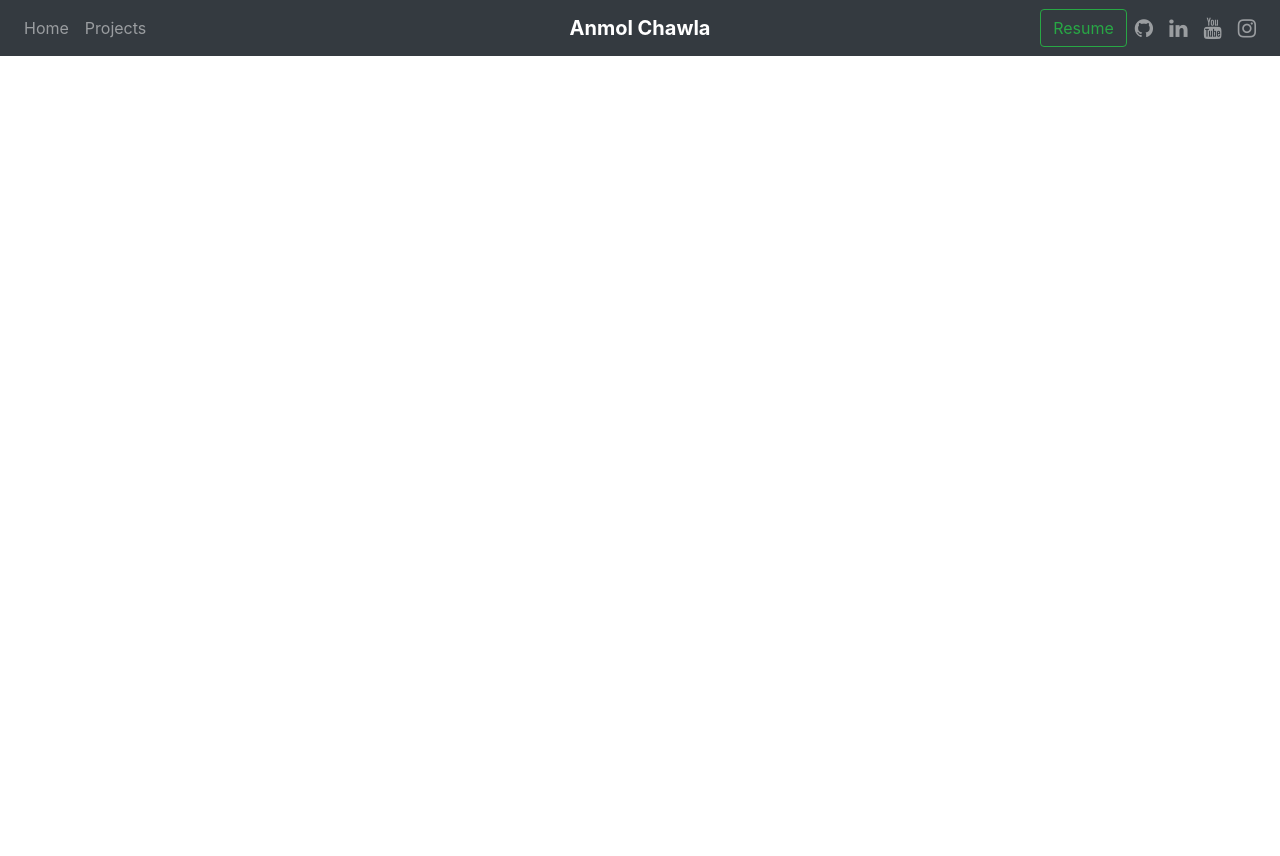
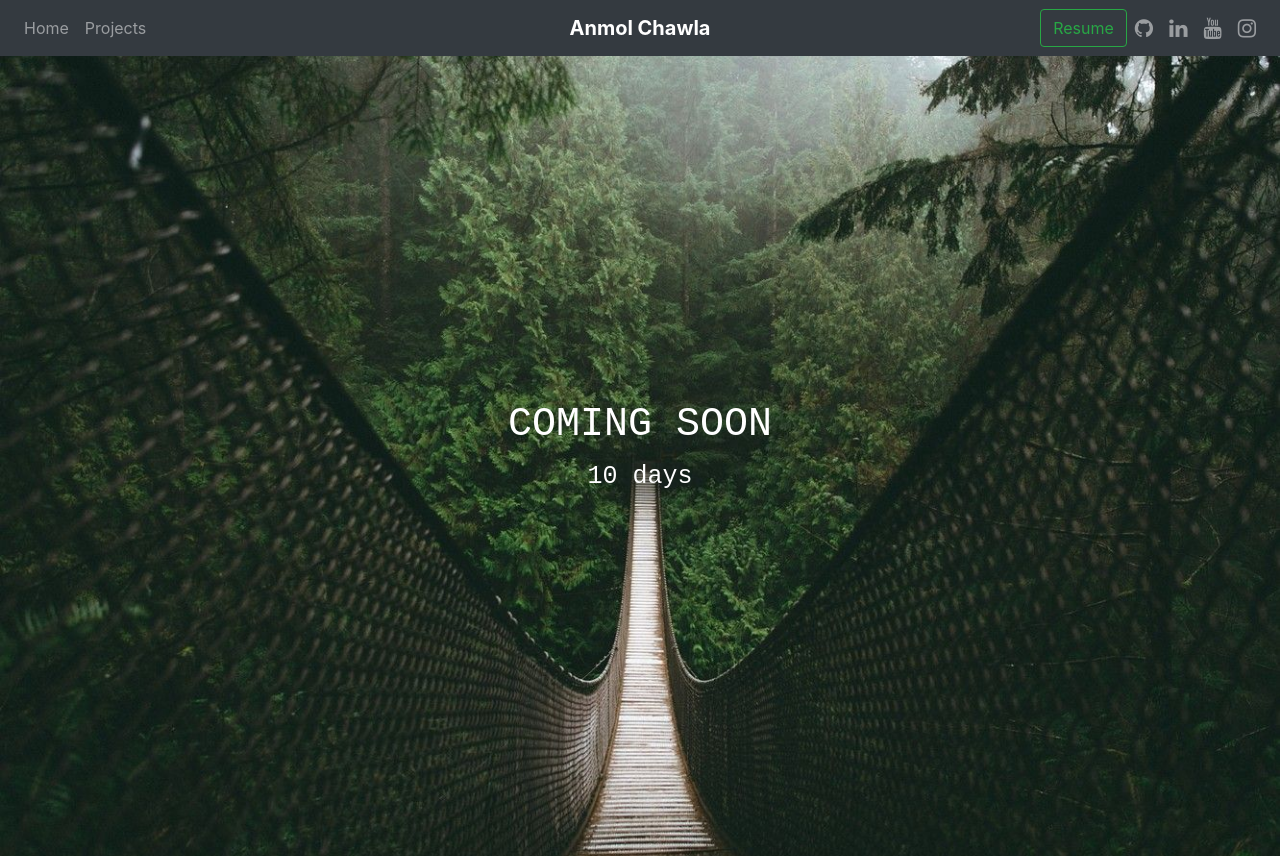
Before and after one commit to anmolchawla/mywebsite, a Flask app: page /projects/ml in a window 1280 px wide. Before the commit the page ends 56 px from the top, so only its background shows below. Run offline with Flask 2, Linux system fonts and the light colour scheme; some libraries are stand-ins or nearby versions.

Commit message:
Added Coming Soon Functionality.

```diff
--- /dev/null
+++ b/static/css/project_ml.css
@@ -0,0 +1,52 @@
+/* Set height to 100% for body and html to enable the background image to cover the whole page: */
+body, html {
+  height: 100%
+}
+
+.bgimg {
+  /* Background image */
+  background-image: url('/static/img/comingsoon.jpg');
+  /* Full-screen */
+  height: 100%;
+  /* Center the background image */
+  background-position: center;
+  /* Scale and zoom in the image */
+  background-size: cover;
+  /* Add position: relative to enable absolutely positioned elements inside the image (place text) */
+  position: relative;
+  /* Add a white text color to all elements inside the .bgimg container */
+  color: white;
+  /* Add a font */
+  font-family: "Courier New", Courier, monospace;
+  /* Set the font-size to 25 pixels */
+  font-size: 25px;
+}
+
+/* Position text in the top-left corner */
+.topleft {
+  position: absolute;
+  top: 0;
+  left: 16px;
+}
+
+/* Position text in the bottom-left corner */
+.bottomleft {
+  position: absolute;
+  bottom: 0;
+  left: 16px;
+}
+
+/* Position text in the middle */
+.middle {
+  position: absolute;
+  top: 50%;
+  left: 50%;
+  transform: translate(-50%, -50%);
+  text-align: center;
+}
+
+/* Style the <hr> element */
+hr {
+  margin: auto;
+  width: 40%;
+  }
--- a/templates/project_ml.html
+++ b/templates/project_ml.html
@@ -5,10 +5,23 @@
 <html lang="en">
 <head>
     <meta charset="UTF-8">
-    <title>Title</title>
+    <meta name="viewport" content="width=device-width, initial-scale=1">
+    <script src="https://ajax.googleapis.com/ajax/libs/jquery/3.2.1/jquery.min.js"></script>
+    <link rel="stylesheet" type= "text/css" href="{{url_for('static', filename='css/project_ml.css')}}">
+    <link href="https://fonts.googleapis.com/css?family=Raleway:200,100,400" rel="stylesheet" type="text/css" />
 </head>
 <body>
-
+<div class="bgimg">
+  <div class="topleft">
+  </div>
+  <div class="middle">
+    <h1>COMING SOON</h1>
+    <hr>
+    <p>10 days</p>
+  </div>
+  <div class="bottomleft">
+  </div>
+</div>
 </body>
 </html>
 {% endblock %}
```
Also changed, not shown: static/css/project_webdev.css (added, +52 -0 lines), static/javascript/project_ml.js (added, +28 -0 lines), templates/project_webdev.html (+15 -2 lines), static/img/comingsoon.jpg (added).
